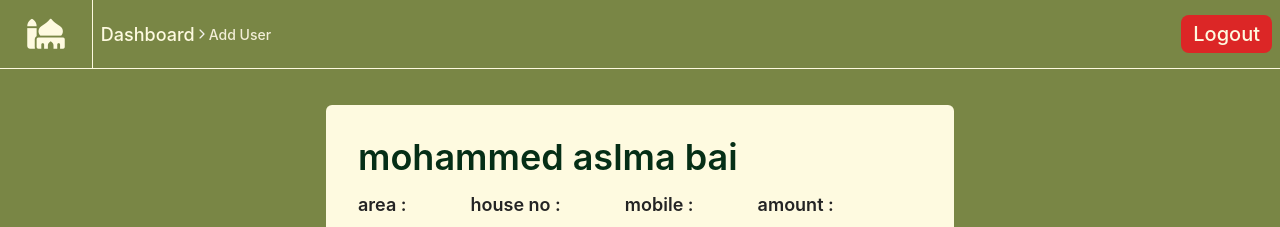
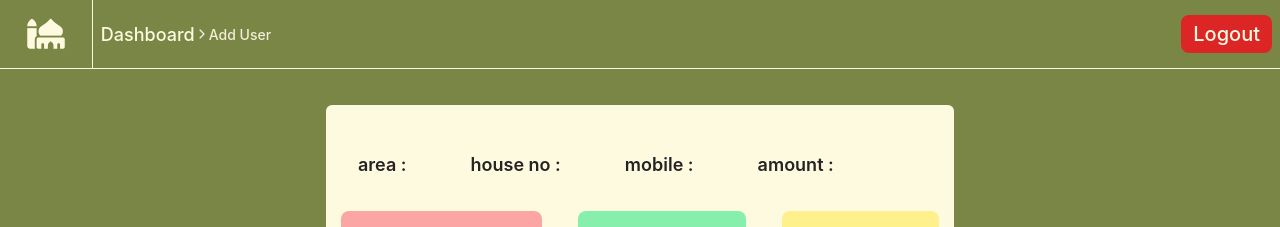
Before and after one commit to Rashidprojects/Imdadul-Islam, a React (Vite) app: page /view-profile in a window 1280 px wide. Shown: the top 227 px of the page. Built offline with nearby package versions, Linux system fonts and the light colour scheme; no server answers; the database is empty; sample sign-in values are in the browser's storage.

Commit message:
unwanted text removed from pofile

```diff
--- a/src/components/user-profile/Profile.jsx
+++ b/src/components/user-profile/Profile.jsx
@@ -22,14 +22,14 @@ const ProfileView = () => {
           <AdminNav currentSection="Add User" />
 
 
-        <div className={` bg-primary px-3 py-5 ${isUser?.installments.length > 3 || isUser?.extraUsers.length > 3 ? 'h-auto' : 'h-screen' } w-full flex justify-center `}>
+        <div className={` bg-primary px-3 py-5 ${isUser?.installments.length > 3 || isUser?.extraUsers.length > 3 ? 'h-auto' : 'h-auto' } w-full flex justify-center `}>
 
             <div className=" bg-light rounded-md p-8 w-full sm:w-[50%]">
 
                 <div className="w-full">
                     <div className="flex justify-start ">
                         <h2 className="text-[26px]  sm:text-4xl font-semibold text-green-950">
-                            {isUser?.username} mohammed aslma bai
+                            {isUser?.username}
                         </h2>
                     </div>
                     <div className="pt-1 ">
@@ -83,7 +83,7 @@ const ProfileView = () => {
                             isUser && isUser.extraUsers.map((inst, index) => (
                             <>
                               <div key={index} className="flex list-none gap-5 sm:gap-28 bg-dark border border-primary px-4 sm:px-8 py-3 rounded-md text-[18px] sm:text-[20px] my-2 sm:font-semibold w-full overflow-auto">
-                                <li > helo {inst.name} kloiijj jjj</li>
+                                <li > {inst.name}</li>
                                 <li>{inst.relation}</li>
                                 <li>{inst.date}</li>
                                 <li>{inst.receivedAmount}</li>
```
